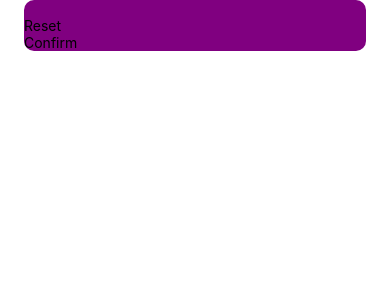
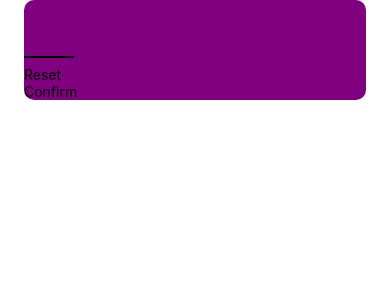
Before and after one commit to beteab548/guess-game, a React Native app: screen / in a window 390 px wide. Shown: the top 300 px of the page. Built offline with nearby package versions, Linux system fonts and the light colour scheme.

Commit message:
styling the textinput

```diff
--- a/screens/gameScreen.js
+++ b/screens/gameScreen.js
@@ -3,7 +3,13 @@
 export default function GameScreen() {
   return (
     <View style={style.container}>
-      <TextInput />
+      <TextInput
+        style={style.numberInput}
+        keyboardType="number-pad"
+        autoCapitalize="false"
+        autoCorrect="false"
+        maxLength={2}
+      />
       <PrimaryButton>Reset</PrimaryButton>
       <PrimaryButton>Confirm</PrimaryButton>
     </View>
@@ -17,4 +23,15 @@
     elevation: 6,
     borderRadius: 10,
   },
+  numberInput: {
+    color: "#dd52f",
+    borderBottomColor: "#dd52f",
+    marginVertical: 8,
+    width: 50,
+    textAlign: "center",
+    fontSize: 32,
+    height: 50,
+    fontWeight: "bold",
+    borderBottomWidth: 2,
+  },
 });
```
